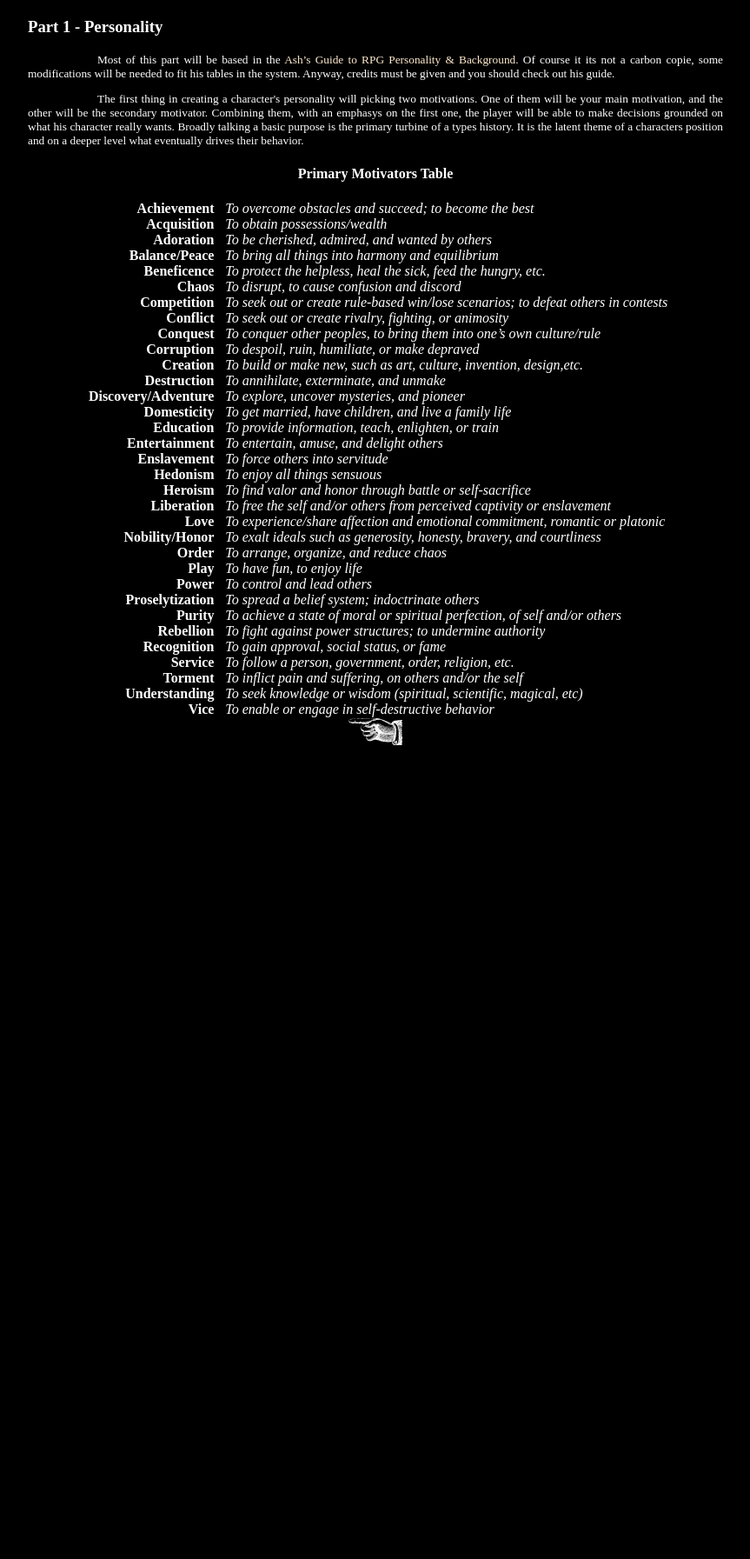
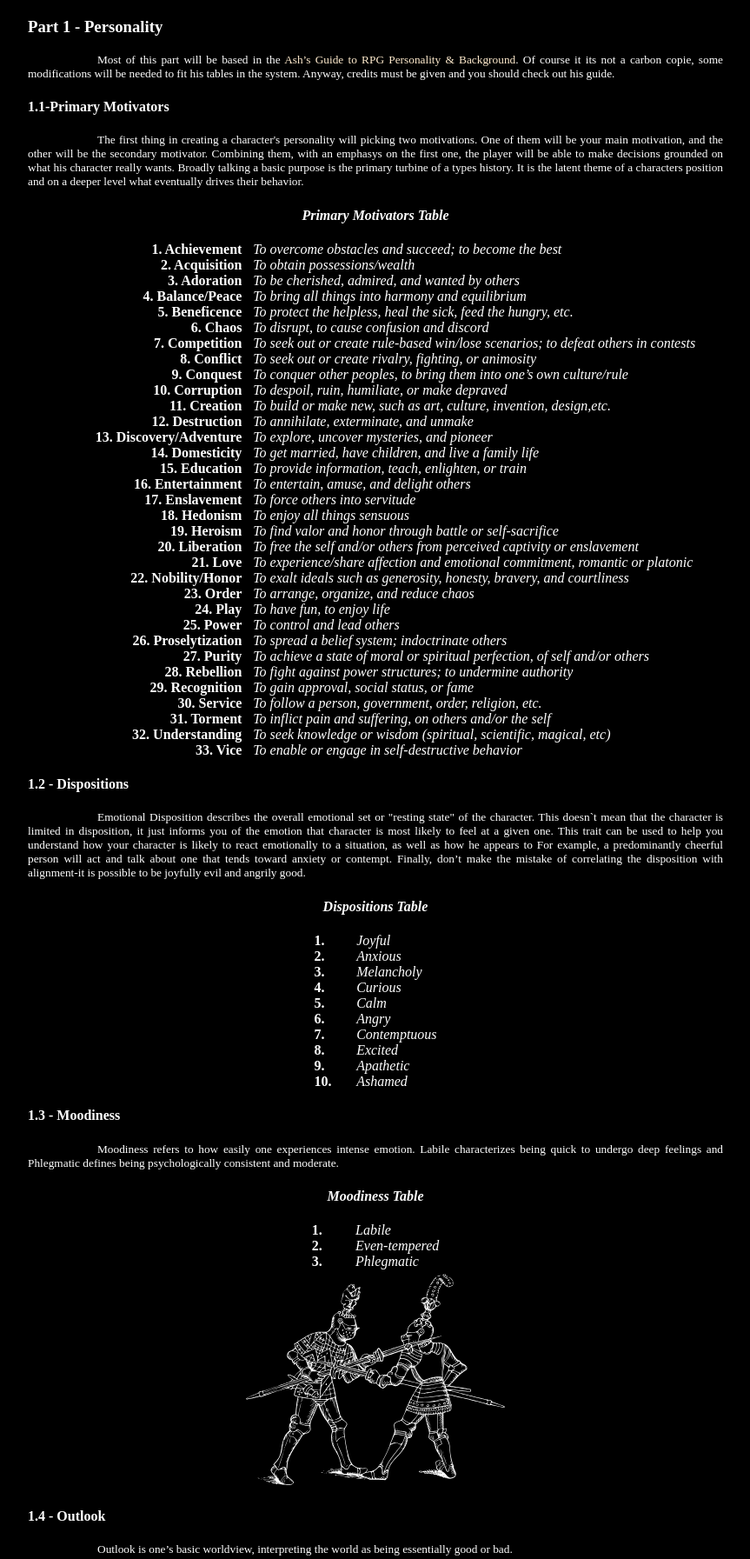
Before and after one commit to GabrielCalheiros/Generic_RPG_System, a PHP site: page /character_creation.html in a window 1280 px wide. Shown: the part 645-2438 px from the top of the page at 87% size, without its empty margins (208-1071 px from the left). Before the commit the page ends 1502 px from the top, so only its background shows below. Run offline with PHP 8.4, Linux system fonts and the light colour scheme.

Commit message:
continuing with the character creation

```diff
--- a/character_creation.html
+++ b/character_creation.html
@@ -1,6 +1,7 @@
 <!DOCTYPE html>
 
-<head> <!-- Head 	-->
+<head>
+	<!-- Head 	-->
 
 	<meta charset="utf-8" />
 	<meta name="viewport" content="width=device-width, initial-scale=1">
@@ -14,154 +15,301 @@
 
 <body>
 	<h3>Introduction</h3>
-<p>From personality to phisical description, this character creation aims to build a characters that can generate good, deep and diverse narratives. </p>
+	<p>From personality to phisical description, this character creation aims to build a characters that can generate
+		good, deep and diverse narratives. </p>
 	<img src="./images/character_creation_1.svg" class="imgCenter" style="width: 35vw;">
 
 	<h3>Part 1 - Personality</h3>
-<p>Most of this part will be based in the <a href="https://www.ashami.com/rpg/">Ash’s Guide to RPG Personality & Background</a>. Of course it its not a carbon copie, some modifications will be needed to fit his tables in the system. Anyway, credits must be given and you should check out his guide.</p>
-<p>The first thing in creating a character's personality will picking two motivations. One of them will be your main motivation, and the other will be the secondary motivator. Combining them, with an emphasys on the first one, the player will be able to make decisions grounded on what his character really wants.
-Broadly talking a basic purpose is the primary turbine of a types history. It is the latent theme of a characters position and on a deeper level what eventually drives their behavior.	</p>
-<h4 style="text-align: center;">Primary Motivators Table</h4>
+	<p>Most of this part will be based in the <a href="https://www.ashami.com/rpg/">Ash’s Guide to RPG Personality &
+			Background</a>. Of course it its not a carbon copie, some modifications will be needed to fit his tables in
+		the system. Anyway, credits must be given and you should check out his guide.</p>
+	<h4>1.1-Primary Motivators</h4>
+	<p>The first thing in creating a character's personality will picking two motivations. One of them will be your main
+		motivation, and the other will be the secondary motivator. Combining them, with an emphasys on the first one,
+		the player will be able to make decisions grounded on what his character really wants.
+		Broadly talking a basic purpose is the primary turbine of a types history. It is the latent theme of a
+		characters position and on a deeper level what eventually drives their behavior. </p>
 
-<table cellpadding="0" cellspacing="0"><!-- Primary Motivators 	-->
+	<h4 style="text-align: center; font-style: italic;">Primary Motivators Table</h4>
+	<table cellpadding="0" cellspacing="0">
+		<!-- Primary Motivators 	-->
+
 		<tr class="lineTable">
-		<td class="rightcell"><span class="rightSpam">Achievement</span></td>
-		<td class="leftCell"><span class="leftSpam">To overcome obstacles and succeed; to become the best</span></td>
+			<td class="rightcell"><span class="rightSpam">1. Achievement</span></td>
+			<td class="leftCell"><span class="leftSpam">To overcome obstacles and succeed; to become the best</span>
+			</td>
 		</tr>
 		<tr class="lineTable">
-		<td class="rightcell"><span class="rightSpam">Acquisition</span></td>
+			<td class="rightcell"><span class="rightSpam">2. Acquisition</span></td>
 			<td class="leftCell"><span class="leftSpam">To obtain possessions/wealth</span></td>
 		</tr>
 		<tr class="lineTable">
-		<td class="rightcell"><span class="rightSpam">Adoration</span></td>
+			<td class="rightcell"><span class="rightSpam">3. Adoration</span></td>
 			<td class="leftCell"><span class="leftSpam">To be cherished, admired, and wanted by others</span></td>
 		</tr>
 		<tr class="lineTable">
-		<td class="rightcell"><span class="rightSpam">Balance/Peace</span></td>
+			<td class="rightcell"><span class="rightSpam">4. Balance/Peace</span></td>
 			<td class="leftCell"><span class="leftSpam">To bring all things into harmony and equilibrium</span></td>
 		</tr>
 		<tr class="lineTable">
-		<td class="rightcell"><span class="rightSpam">Beneficence</span></td>
-		<td class="leftCell"><span class="leftSpam">To protect the helpless, heal the sick, feed the hungry, etc.</span></td>
+			<td class="rightcell"><span class="rightSpam">5. Beneficence</span></td>
+			<td class="leftCell"><span class="leftSpam">To protect the helpless, heal the sick, feed the hungry,
+					etc.</span></td>
 		</tr>
 		<tr class="lineTable">
-		<td class="rightcell"><span class="rightSpam">Chaos</span></td>
+			<td class="rightcell"><span class="rightSpam">6. Chaos</span></td>
 			<td class="leftCell"><span class="leftSpam">To disrupt, to cause confusion and discord</span></td>
 		</tr>
 		<tr class="lineTable">
-		<td class="rightcell"><span class="rightSpam">Competition</span></td>
-		<td class="leftCell"><span class="leftSpam">To seek out or create rule-based win/lose scenarios; to defeat others in contests</span></td>
+			<td class="rightcell"><span class="rightSpam">7. Competition</span></td>
+			<td class="leftCell"><span class="leftSpam">To seek out or create rule-based win/lose scenarios; to defeat
+					others in contests</span></td>
 		</tr>
 		<tr class="lineTable">
-		<td class="rightcell"><span class="rightSpam">Conflict</span></td>
-		<td class="leftCell"><span class="leftSpam">To seek out or create rivalry, fighting, or animosity</span></td>
+			<td class="rightcell"><span class="rightSpam">8. Conflict</span></td>
+			<td class="leftCell"><span class="leftSpam">To seek out or create rivalry, fighting, or animosity</span>
+			</td>
 		</tr>
 		<tr class="lineTable">
-		<td class="rightcell"><span class="rightSpam">Conquest</span></td>
-		<td class="leftCell"><span class="leftSpam">To conquer other peoples, to bring them into one’s own culture/rule</span></td>
+			<td class="rightcell"><span class="rightSpam">9. Conquest</span></td>
+			<td class="leftCell"><span class="leftSpam">To conquer other peoples, to bring them into one’s own
+					culture/rule</span></td>
 		</tr>
 		<tr class="lineTable">
-		<td class="rightcell"><span class="rightSpam">Corruption</span></td>
+			<td class="rightcell"><span class="rightSpam">10. Corruption</span></td>
 			<td class="leftCell"><span class="leftSpam">To despoil, ruin, humiliate, or make depraved</span></td>
 		</tr>
 		<tr class="lineTable">
-		<td class="rightcell"><span class="rightSpam">Creation</span></td>
-		<td class="leftCell"><span class="leftSpam">To build or make new, such as art, culture, invention, design,etc.</span></td>
+			<td class="rightcell"><span class="rightSpam">11. Creation</span></td>
+			<td class="leftCell"><span class="leftSpam">To build or make new, such as art, culture, invention,
+					design,etc.</span></td>
 		</tr>
 		<tr class="lineTable">
-		<td class="rightcell"><span class="rightSpam">Destruction</span></td>
+			<td class="rightcell"><span class="rightSpam">12. Destruction</span></td>
 			<td class="leftCell"><span class="leftSpam">To annihilate, exterminate, and unmake</span></td>
 		</tr>
 		<tr class="lineTable">
-		<td class="rightcell"><span class="rightSpam">Discovery/Adventure</span></td>
+			<td class="rightcell"><span class="rightSpam">13. Discovery/Adventure</span></td>
 			<td class="leftCell"><span class="leftSpam">To explore, uncover mysteries, and pioneer</span></td>
 		</tr>
 		<tr class="lineTable">
-		<td class="rightcell"><span class="rightSpam">Domesticity</span></td>
-		<td class="leftCell"><span class="leftSpam">To get married, have children, and live a family life</span></td>
+			<td class="rightcell"><span class="rightSpam">14. Domesticity</span></td>
+			<td class="leftCell"><span class="leftSpam">To get married, have children, and live a family life</span>
+			</td>
 		</tr>
 		<tr class="lineTable">
-		<td class="rightcell"><span class="rightSpam">Education</span></td>
+			<td class="rightcell"><span class="rightSpam">15. Education</span></td>
 			<td class="leftCell"><span class="leftSpam">To provide information, teach, enlighten, or train</span></td>
 		</tr>
 		<tr class="lineTable">
-		<td class="rightcell"><span class="rightSpam">Entertainment</span></td>
+			<td class="rightcell"><span class="rightSpam">16. Entertainment</span></td>
 			<td class="leftCell"><span class="leftSpam">To entertain, amuse, and delight others</span></td>
 		</tr>
 		<tr class="lineTable">
-		<td class="rightcell"><span class="rightSpam">Enslavement</span></td>
+			<td class="rightcell"><span class="rightSpam">17. Enslavement</span></td>
 			<td class="leftCell"><span class="leftSpam">To force others into servitude</span></td>
 		</tr>
 		<tr class="lineTable">
-		<td class="rightcell"><span class="rightSpam">Hedonism</span></td>
+			<td class="rightcell"><span class="rightSpam">18. Hedonism</span></td>
 			<td class="leftCell"><span class="leftSpam">To enjoy all things sensuous</span></td>
 		</tr>
 		<tr class="lineTable">
-		<td class="rightcell"><span class="rightSpam">Heroism</span></td>
-		<td class="leftCell"><span class="leftSpam">To find valor and honor through battle or self-sacrifice</span></td>
+			<td class="rightcell"><span class="rightSpam">19. Heroism</span></td>
+			<td class="leftCell"><span class="leftSpam">To find valor and honor through battle or self-sacrifice</span>
+			</td>
 		</tr>
 		<tr class="lineTable">
-		<td class="rightcell"><span class="rightSpam">Liberation</span></td>
-		<td class="leftCell"><span class="leftSpam">To free the self and/or others from perceived captivity or enslavement</span></td>
+			<td class="rightcell"><span class="rightSpam">20. Liberation</span></td>
+			<td class="leftCell"><span class="leftSpam">To free the self and/or others from perceived captivity or
+					enslavement</span></td>
 		</tr>
 		<tr class="lineTable">
-		<td class="rightcell"><span class="rightSpam">Love</span></td>
-		<td class="leftCell"><span class="leftSpam">To experience/share affection and emotional commitment, romantic or platonic</span></td>
+			<td class="rightcell"><span class="rightSpam">21. Love</span></td>
+			<td class="leftCell"><span class="leftSpam">To experience/share affection and emotional commitment, romantic
+					or platonic</span></td>
 		</tr>
 		<tr class="lineTable">
-		<td class="rightcell"><span class="rightSpam">Nobility/Honor</span></td>
-		<td class="leftCell"><span class="leftSpam">To exalt ideals such as generosity, honesty, bravery, and courtliness</span></td>
+			<td class="rightcell"><span class="rightSpam">22. Nobility/Honor</span></td>
+			<td class="leftCell"><span class="leftSpam">To exalt ideals such as generosity, honesty, bravery, and
+					courtliness</span></td>
 		</tr>
 		<tr class="lineTable">
-		<td class="rightcell"><span class="rightSpam">Order</span></td>
+			<td class="rightcell"><span class="rightSpam">23. Order</span></td>
 			<td class="leftCell"><span class="leftSpam">To arrange, organize, and reduce chaos</span></td>
 		</tr>
 		<tr class="lineTable">
-		<td class="rightcell"><span class="rightSpam">Play</span></td>
+			<td class="rightcell"><span class="rightSpam">24. Play</span></td>
 			<td class="leftCell"><span class="leftSpam">To have fun, to enjoy life</span></td>
 		</tr>
 		<tr class="lineTable">
-		<td class="rightcell"><span class="rightSpam">Power</span></td>
+			<td class="rightcell"><span class="rightSpam">25. Power</span></td>
 			<td class="leftCell"><span class="leftSpam">To control and lead others</span></td>
 		</tr>
 		<tr class="lineTable">
-		<td class="rightcell"><span class="rightSpam">Proselytization</span></td>
+			<td class="rightcell"><span class="rightSpam">26. Proselytization</span></td>
 			<td class="leftCell"><span class="leftSpam">To spread a belief system; indoctrinate others</span></td>
 		</tr>
 		<tr class="lineTable">
-		<td class="rightcell"><span class="rightSpam">Purity</span></td>
-		<td class="leftCell"><span class="leftSpam">To achieve a state of moral or spiritual perfection, of self and/or others</span></td>
+			<td class="rightcell"><span class="rightSpam">27. Purity</span></td>
+			<td class="leftCell"><span class="leftSpam">To achieve a state of moral or spiritual perfection, of self
+					and/or others</span></td>
 		</tr>
 		<tr class="lineTable">
-		<td class="rightcell"><span class="rightSpam">Rebellion</span></td>
-		<td class="leftCell"><span class="leftSpam">To fight against power structures; to undermine authority</span></td>
+			<td class="rightcell"><span class="rightSpam">28. Rebellion</span></td>
+			<td class="leftCell"><span class="leftSpam">To fight against power structures; to undermine authority</span>
+			</td>
 		</tr>
 		<tr class="lineTable">
-		<td class="rightcell"><span class="rightSpam">Recognition</span></td>
+			<td class="rightcell"><span class="rightSpam">29. Recognition</span></td>
 			<td class="leftCell"><span class="leftSpam">To gain approval, social status, or fame</span></td>
 		</tr>
 		<tr class="lineTable">
-		<td class="rightcell"><span class="rightSpam">Service</span></td>
-		<td class="leftCell"><span class="leftSpam">To follow a person, government, order, religion, etc.</span></td>
+			<td class="rightcell"><span class="rightSpam">30. Service</span></td>
+			<td class="leftCell"><span class="leftSpam">To follow a person, government, order, religion, etc.</span>
+			</td>
 		</tr>
 		<tr class="lineTable">
-		<td class="rightcell"><span class="rightSpam">Torment</span></td>
-		<td class="leftCell"><span class="leftSpam">To inflict pain and suffering, on others and/or the self</span></td>
+			<td class="rightcell"><span class="rightSpam">31. Torment</span></td>
+			<td class="leftCell"><span class="leftSpam">To inflict pain and suffering, on others and/or the self</span>
+			</td>
 		</tr>
 		<tr class="lineTable">
-		<td class="rightcell"><span class="rightSpam">Understanding</span></td>
-		<td class="leftCell"><span class="leftSpam">To seek knowledge or wisdom (spiritual, scientific, magical, etc)</span></td>
+			<td class="rightcell"><span class="rightSpam">32. Understanding</span></td>
+			<td class="leftCell"><span class="leftSpam">To seek knowledge or wisdom (spiritual, scientific, magical,
+					etc)</span></td>
 		</tr>
 		<tr class="lineTable">
-		<td class="rightcell"><span class="rightSpam">Vice</span></td>
+			<td class="rightcell"><span class="rightSpam">33. Vice</span></td>
 			<td class="leftCell"><span class="leftSpam">To enable or engage in self-destructive behavior</span></td>
 		</tr>
 	</table>
 
+	<h4>1.2 - Dispositions</h4>
+	<p>Emotional Disposition describes the overall emotional set or "resting state" of the character.
+		This doesn`t mean that the character is limited in disposition, it just informs you of the emotion that
+		character is most likely to feel at a given one.
+		This trait can be used to help you understand how your character is likely to react emotionally to a situation,
+		as well as how he appears to
+		For example, a predominantly cheerful person will act and talk about one that tends toward anxiety or contempt.
+		Finally, don’t make the mistake of correlating the disposition with alignment-it is possible to be joyfully evil
+		and angrily good.</p>
+
+	<h4 style="text-align: center; font-style: italic;">Dispositions Table</h4>
+	<table cellpadding="0" cellspacing="0">
+		<!-- Dispositions Table 	-->
+
+		<tr class="lineTable">
+			<td class="rightCell"><span class="rightSpam">1.</span></td>
+			<td class="leftCell"><span class="leftSpam">Joyful</span></td>
+		</tr>
+		<tr class="lineTable">
+			<td class="rightCell"><span class="rightSpam">2.</span></td>
+			<td class="leftCell"><span class="leftSpam">Anxious</span></td>
+		</tr>
+		<tr class="lineTable">
+			<td class="rightCell"><span class="rightSpam">3.</span></td>
+			<td class="leftCell"><span class="leftSpam">Melancholy</span></td>
+		</tr>
+		<tr class="lineTable">
+			<td class="rightCell"><span class="rightSpam">4.</span></td>
+			<td class="leftCell"><span class="leftSpam">Curious</span></td>
+		</tr>
+		<tr class="lineTable">
+			<td class="rightCell"><span class="rightSpam">5.</span></td>
+			<td class="leftCell"><span class="leftSpam">Calm</span></td>
+		</tr>
+		<tr class="lineTable">
+			<td class="rightCell"><span class="rightSpam">6.</span></td>
+			<td class="leftCell"><span class="leftSpam">Angry</span></td>
+		</tr>
+		<tr class="lineTable">
+			<td class="rightCell"><span class="rightSpam">7.</span></td>
+			<td class="leftCell"><span class="leftSpam">Contemptuous</span></td>
+		</tr>
+		<tr class="lineTable">
+			<td class="rightCell"><span class="rightSpam">8.</span></td>
+			<td class="leftCell"><span class="leftSpam">Excited</span></td>
+		</tr>
+		<tr class="lineTable">
+			<td class="rightCell"><span class="rightSpam">9.</span></td>
+			<td class="leftCell"><span class="leftSpam">Apathetic</span></td>
+		</tr>
+		<tr class="lineTable">
+			<td class="rightCell"><span class="rightSpam">10.</span></td>
+			<td class="leftCell"><span class="leftSpam">Ashamed</span></td>
+		</tr>
+	</table>
+
+	<h4>1.3 - Moodiness</h4>
+	<p>Moodiness refers to how easily one experiences intense emotion. Labile characterizes being quick to undergo deep feelings and Phlegmatic defines being psychologically
+		consistent and moderate.</p>
+	<h4 style="text-align: center; font-style: italic;">Moodiness Table</h4>
+	<table cellpadding="0" cellspacing="0">
+		<tr class="lineTable">
+			<td class="rightCell"><span class="rightSpam">1.</span></td>
+			<td class="leftCell"><span class="leftSpam">Labile</span></td>
+		</tr>
+		<tr class="lineTable">
+			<td class="rightCell"><span class="rightSpam">2.</span></td>
+			<td class="leftCell"><span class="leftSpam">Even-tempered</span></td>
+		</tr>
+		<tr class="lineTable">
+			<td class="rightCell"><span class="rightSpam">3.</span></td>
+			<td class="leftCell"><span class="leftSpam">Phlegmatic</span></td>
+		</tr>
+
+
+	</table>
+	<img src="./images/character_creation_2.svg" class="imgCenter" style="width: 25vw;">
+
+
+
+	<h4>1.4 - Outlook</h4>
+	<p>Outlook is one’s basic worldview, interpreting the world as being essentially good or bad.</p>
+	<div class="two_sided_table">
+		<div class="right_side">
+			<p><strong>1. Optimistic</strong> </p>
+			<p style="font-style: italic;">Idealistic, confident, trusting, hopeful, upbeat</p>
+		</div>
+		<div class="left_side">
+			<p><strong>2. Pessimistic</strong> </p>
+			<p style="font-style: italic;">Cynical, bleak, distrustful, foreboding, resigned</p>
+		</div>
+	</div>
+
+	<h4>1.5 - Integrity</h4>
+	<p>Basic values regarding work and social interactions.	</p>
+	<div class="two_sided_table">
+		<div class="right_side">
+			<p><strong>1. Conscientious</strong> </p>
+			<p style="font-style: italic;">Industrious, honest, responsible, meticulous, pragmatic</p>
+		</div>
+		<div class="left_side">
+			<p><strong>2. Unscrupulous</strong> </p>
+			<p style="font-style: italic;">Lazy, deceitful, unreliable, manipulative, slipshod, impractical</p>
+		</div>
+	</div>
+
+	<h4>1.6 - Impulsiveness</h4>
+	<p>The ability to regulate one’s thoughts and actions.	</p>
+	<div class="two_sided_table">
+		<div class="right_side">
+			<p><strong>1. Controlled</strong> </p>
+			<p style="font-style: italic;">Deliberate, focused, steady, thoughtful	</p>
+		</div>
+		<div class="left_side">
+			<p><strong>2. Spontaneous</strong> </p>
+			<p style="font-style: italic;">Capricious, flighty, hyperactive, rash</p>
+		</div>
+	</div>
+	3.
+
+
 	<footer>
 		<a href="./index.html" style="align-self: center;">
-		<img src="./images/hand.svg" class="imgBack"
-			style="width: 5vw;">
+			<img src="./images/hand.svg" class="imgBack" style="width: 5vw;">
 		</a>
 	</footer>
 </body>
+
+</html>
--- a/style.css
+++ b/style.css
@@ -31,6 +31,10 @@ h3, h4{
 }
 ul{
   color: white;
+}
+table{
+  margin-left: auto;
+  margin-right: auto;
 }
 
 p {
@@ -168,3 +172,16 @@ a{
   margin-right: auto;
   width: 50%;
 }
+
+.two_sided_table {  display: grid;
+  grid-template-columns: 1fr 1fr;
+  grid-template-rows: 1fr;
+  gap: 0% 0%;
+  grid-auto-flow: row;
+  grid-template-areas:
+    "right_side left_side";
+}
+
+.right_side { grid-area: right_side; }
+
+.left_side { grid-area: left_side; }
```
Also changed, not shown: images/character_creation_2.svg (added). Lines whose indentation alone changed are shown as unchanged.
